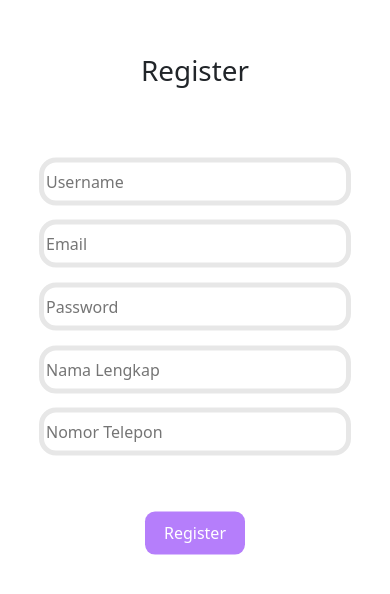
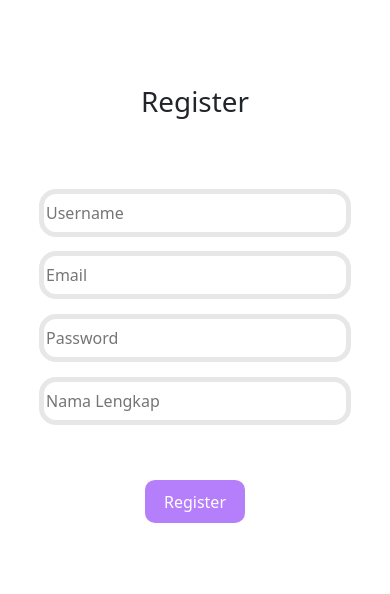
Before and after one commit to zflash123/IrrigationReport, a React (Vite) app: page /register in a window 390 px wide. Shown: the part 118-712 px from the top of the page. Built offline with nearby package versions, Linux system fonts and the light colour scheme.

Commit message:
Delete phone input in RegisterForm

```diff
--- a/src/components/RegisterForm.jsx
+++ b/src/components/RegisterForm.jsx
@@ -69,7 +69,6 @@ const RegisterForm = () => {
       <input type="text" name="email" className="r-form-input" id="register-email" placeholder="Email" />
       <input type="password" name="password" className="r-form-input" id="register-password" placeholder="Password" />
       <input type="text" name="fullname" className="r-form-input" id="register-fullname" placeholder="Nama Lengkap" />
-      <input type="text" name="phone" className="r-form-input" id="register-phone" placeholder="Nomor Telepon" />
       <input type="hidden" name="urole_id" value={"1d3c9d35-3d02-4b42-ad44-b75ca8c4e4fa"}/>
       <button className="register-button">Register</button>
     </form>
```
